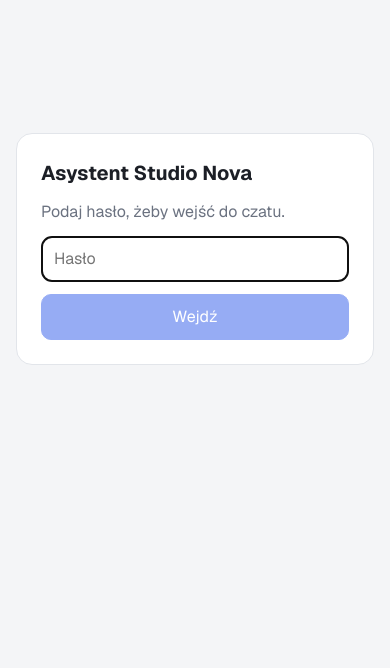
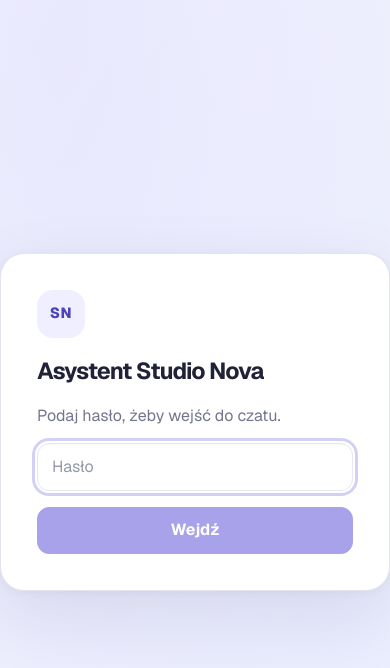
Before and after one commit to ivijan/laba-agent, a Next.js app: page / in a window 390 px wide. Shown: the top 668 px of the page. Built offline with nearby package versions, Linux system fonts and the light colour scheme; no server answers.

Commit message:
lesson 4 - refresh app UI

```diff
--- a/app/globals.css
+++ b/app/globals.css
@@ -1,151 +1,489 @@
 :root {
-  --bg: #f4f5f7;
+  --bg: #f5f6fb;
   --card: #ffffff;
-  --text: #1c1f26;
-  --muted: #6b7280;
-  --accent: #2f5bea;
-  --border: #e2e5ea;
-  --error: #c0392b;
+  --text: #202238;
+  --muted: #73768c;
+  --accent: #6257d9;
+  --accent-dark: #4b42bc;
+  --accent-soft: #f0efff;
+  --border: #e6e7f0;
+  --error: #b93848;
+  --shadow: 0 24px 70px rgb(38 34 87 / 10%), 0 2px 8px rgb(38 34 87 / 4%);
 }
 
 * {
   box-sizing: border-box;
 }
 
+html,
+body {
+  min-height: 100%;
+}
+
 body {
   margin: 0;
-  background: var(--bg);
+  background:
+    radial-gradient(ellipse at 16% 4%, rgb(226 224 255 / 58%), transparent 38rem),
+    radial-gradient(ellipse at 92% 95%, rgb(230 237 255 / 68%), transparent 34rem),
+    var(--bg);
   color: var(--text);
   font-family: var(--font-geist-sans), system-ui, sans-serif;
-  line-height: 1.5;
+  line-height: 1.55;
+}
+
+button,
+input {
+  font: inherit;
+}
+
+button {
+  min-height: 44px;
+  padding: 10px 16px;
+  border: 1px solid var(--accent);
+  border-radius: 12px;
+  background: var(--accent);
+  color: #fff;
+  font-weight: 650;
+  cursor: pointer;
+  transition: background 140ms ease, border-color 140ms ease, transform 140ms ease, box-shadow 140ms ease;
+}
+
+button:hover:not(:disabled) {
+  border-color: var(--accent-dark);
+  background: var(--accent-dark);
+  box-shadow: 0 5px 14px rgb(98 87 217 / 18%);
+  transform: translateY(-1px);
+}
+
+button:focus-visible,
+a:focus-visible,
+input:focus-visible {
+  outline: 3px solid rgb(98 87 217 / 28%);
+  outline-offset: 2px;
+}
+
+button.ghost {
+  border-color: var(--border);
+  background: #fff;
+  color: var(--accent-dark);
+}
+
+button.ghost:hover:not(:disabled) {
+  border-color: #c9c5ff;
+  background: var(--accent-soft);
+  box-shadow: none;
+}
+
+button:disabled {
+  opacity: 0.55;
+  cursor: not-allowed;
+}
+
+input {
+  width: 100%;
+  min-width: 0;
+  min-height: 46px;
+  padding: 11px 14px;
+  border: 1px solid var(--border);
+  border-radius: 12px;
+  background: #fff;
+  color: var(--text);
+  box-shadow: inset 0 1px 2px rgb(32 34 56 / 3%);
+}
+
+input::placeholder {
+  color: #9698aa;
 }
 
 .app {
   min-height: 100vh;
+  min-height: 100dvh;
   display: flex;
   justify-content: center;
-  align-items: flex-start;
-  padding: 32px 16px;
+  align-items: center;
+  padding: 24px;
 }
 
 .card {
   width: 100%;
-  max-width: 720px;
+  max-width: 900px;
   background: var(--card);
-  border: 1px solid var(--border);
-  border-radius: 16px;
-  padding: 24px;
+  border: 1px solid rgb(226 227 239 / 90%);
+  border-radius: 24px;
+  box-shadow: var(--shadow);
 }
 
 .login {
-  max-width: 380px;
-  margin-top: 12vh;
+  max-width: 430px;
+  padding: 36px;
   display: flex;
   flex-direction: column;
-  gap: 12px;
+  align-items: stretch;
+  gap: 14px;
+}
+
+.login h1 {
+  margin: 0;
+  font-size: clamp(1.45rem, 4vw, 1.8rem);
+  letter-spacing: -0.04em;
+}
+
+.login::before {
+  content: "SN";
+  width: 48px;
+  height: 48px;
+  display: grid;
+  place-items: center;
+  margin-bottom: 2px;
+  border-radius: 16px;
+  background: var(--accent-soft);
+  color: var(--accent-dark);
+  font-size: 0.92rem;
+  font-weight: 800;
+  letter-spacing: 0.04em;
+}
+
+.login button {
+  width: 100%;
+  margin-top: 2px;
 }
 
 h1 {
-  font-size: 1.25rem;
-  margin: 0;
+  font-size: 1.35rem;
+  letter-spacing: -0.035em;
 }
 
 h2 {
+  margin: 0 0 10px;
   font-size: 1rem;
-  margin: 0 0 8px;
 }
 
 .muted {
+  margin: 0;
   color: var(--muted);
-  margin: 0;
 }
 
 .error {
+  margin: 8px 0 0;
   color: var(--error);
-  margin: 8px 0 0;
 }
 
-header {
+.chat {
+  height: calc(100dvh - 48px);
+  min-height: 560px;
+  max-height: 1000px;
+  padding: 0;
+  display: flex;
+  flex-direction: column;
+  overflow: hidden;
+}
+
+.chat-header {
+  min-height: 94px;
   display: flex;
   justify-content: space-between;
   align-items: center;
-  margin-bottom: 16px;
+  gap: 20px;
+  padding: 20px 28px;
+  border-bottom: 1px solid var(--border);
+  background: rgb(255 255 255 / 94%);
 }
 
-input {
-  flex: 1;
+.brand {
   min-width: 0;
-  padding: 10px 12px;
-  border: 1px solid var(--border);
-  border-radius: 10px;
-  font: inherit;
+  display: flex;
+  align-items: center;
+  gap: 14px;
 }
 
-button {
-  padding: 10px 16px;
-  border: 1px solid var(--accent);
-  border-radius: 10px;
-  background: var(--accent);
+.brand-mark {
+  flex: 0 0 48px;
+  width: 48px;
+  height: 48px;
+  display: grid;
+  place-items: center;
+  border-radius: 16px;
+  background: linear-gradient(145deg, #756bea, #5549c9);
   color: #fff;
-  font: inherit;
-  cursor: pointer;
+  font-size: 1.05rem;
+  font-weight: 800;
+  box-shadow: 0 6px 14px rgb(98 87 217 / 22%);
 }
 
-button.ghost {
-  background: transparent;
-  color: var(--accent);
+.brand-copy {
+  min-width: 0;
 }
 
-button:disabled {
-  opacity: 0.5;
-  cursor: not-allowed;
+.brand h1 {
+  margin: 0;
+  font-size: 1.2rem;
+  line-height: 1.3;
+}
+
+.chat-intro {
+  margin: 3px 0 0;
+  color: var(--muted);
+  font-size: 0.88rem;
+}
+
+.chat-header > button {
+  flex: 0 0 auto;
 }
 
 .messages {
+  min-height: 0;
+  flex: 1;
+  display: flex;
+  flex-direction: column;
+  gap: 14px;
+  overflow-y: auto;
+  padding: 26px 30px;
+  scroll-behavior: smooth;
+  overscroll-behavior: contain;
+}
+
+.turn {
   display: flex;
   flex-direction: column;
   gap: 10px;
-  min-height: 240px;
-  margin-bottom: 16px;
 }
 
 .message {
-  max-width: 85%;
-  padding: 10px 14px;
-  border-radius: 14px;
+  width: fit-content;
+  max-width: min(78%, 680px);
+  padding: 13px 16px;
+  border: 1px solid transparent;
+  border-radius: 20px;
   white-space: pre-wrap;
   overflow-wrap: anywhere;
+  box-shadow: 0 2px 5px rgb(32 34 56 / 3%);
 }
 
 .message.user {
   align-self: flex-end;
+  border-bottom-right-radius: 7px;
   background: var(--accent);
   color: #fff;
 }
 
 .message.assistant {
   align-self: flex-start;
-  background: var(--bg);
+  border-color: #ececf4;
+  border-bottom-left-radius: 7px;
+  background: #f8f8fc;
+}
+
+.message.user .small {
+  color: rgb(255 255 255 / 76%);
 }
 
 .composer {
+  flex: 0 0 auto;
+  display: grid;
+  grid-template-columns: minmax(150px, 1fr) repeat(4, auto);
+  align-items: center;
+  gap: 9px;
+  padding: 15px 24px 12px;
+  border-top: 1px solid var(--border);
+  background: #fff;
+}
+
+.composer input:not([type="file"]) {
+  min-height: 46px;
+}
+
+.composer button {
+  white-space: nowrap;
+}
+
+.attachment {
+  flex: 0 0 auto;
   display: flex;
-  gap: 8px;
+  align-items: center;
+  gap: 10px;
+  margin: 0 24px;
+  padding: 10px 12px;
+  border: 1px solid var(--border);
+  border-radius: 14px;
+  background: #fafaff;
+}
+
+.attachment .thumb {
+  max-width: 52px;
+  max-height: 52px;
+  margin: 0;
+}
+
+.attachment .small {
+  flex: 1;
+  min-width: 0;
+  overflow: hidden;
+  text-overflow: ellipsis;
+  white-space: nowrap;
+}
+
+.chat > .error {
+  flex: 0 0 auto;
+  margin: 4px 24px;
+}
+
+.suggestions {
+  flex: 0 0 auto;
+  display: flex;
   flex-wrap: wrap;
+  align-items: center;
+  gap: 7px;
+  padding: 0 24px 17px;
+  background: #fff;
+}
+
+.small {
+  display: block;
+  color: var(--muted);
+  font-size: 0.77rem;
+}
+
+.labels {
+  display: flex;
+  flex-wrap: wrap;
+  gap: 6px;
+  margin-bottom: 8px;
+}
+
+.label {
+  padding: 3px 9px;
+  border: 1px solid #dedcff;
+  border-radius: 999px;
+  background: #f0efff;
+  color: #5148b5;
+  font-size: 0.74rem;
+  font-weight: 650;
+  line-height: 1.5;
+}
+
+.sources {
+  margin-top: 12px;
+  padding-top: 11px;
+  border-top: 1px solid var(--border);
+  font-size: 0.84rem;
+}
+
+.sources strong {
+  display: block;
+  margin-bottom: 7px;
+  color: var(--muted);
+  font-size: 0.75rem;
+  letter-spacing: 0.04em;
+  text-transform: uppercase;
+}
+
+.sources ul {
+  display: flex;
+  flex-wrap: wrap;
+  gap: 6px;
+  margin: 0 0 7px;
+  padding: 0;
+  list-style: none;
+}
+
+.sources li a {
+  display: block;
+  max-width: 100%;
+  padding: 4px 9px;
+  border: 1px solid var(--border);
+  border-radius: 999px;
+  background: #fff;
+  color: var(--accent-dark);
+  font-size: 0.76rem;
+  text-decoration: none;
+  overflow-wrap: anywhere;
+}
+
+.sources li a:hover,
+.download:hover {
+  color: var(--accent-dark);
+  text-decoration: underline;
+}
+
+.sources .small {
+  font-size: 0.72rem;
+}
+
+.sources a,
+.download {
+  color: var(--accent-dark);
+}
+
+.thumb {
+  display: block;
+  max-width: 180px;
+  max-height: 180px;
+  margin-bottom: 8px;
+  border-radius: 12px;
+  object-fit: cover;
+}
+
+.picture {
+  margin: 10px 0 0;
+}
+
+.picture img {
+  display: block;
+  max-width: min(100%, 520px);
+  max-height: 520px;
+  border: 1px solid rgb(32 34 56 / 8%);
+  border-radius: 16px;
+  object-fit: contain;
+}
+
+.picture figcaption {
+  display: flex;
+  justify-content: space-between;
+  align-items: center;
+  gap: 12px;
+  margin-top: 7px;
+}
+
+.download {
+  font-size: 0.84rem;
+  font-weight: 650;
+  text-decoration: none;
+}
+
+button.chip {
+  min-height: 32px;
+  padding: 5px 10px;
+  border-color: var(--border);
+  border-radius: 999px;
+  background: #fff;
+  color: #4c4d63;
+  font-size: 0.76rem;
+  font-weight: 550;
+  text-align: left;
+  white-space: normal;
+}
+
+button.chip:hover:not(:disabled) {
+  border-color: #c9c5ff;
+  background: var(--accent-soft);
+  color: var(--accent-dark);
+  box-shadow: none;
 }
 
 .analysis {
-  margin-top: 16px;
-  padding: 16px;
-  border: 1px dashed var(--border);
-  border-radius: 12px;
+  flex: 0 0 auto;
+  margin: 0 24px 18px;
+  padding: 16px 18px;
+  border: 1px solid var(--border);
+  border-radius: 16px;
+  background: #fafaff;
 }
 
 .analysis dl {
-  margin: 0;
   display: grid;
   grid-template-columns: max-content 1fr;
-  gap: 6px 16px;
+  gap: 7px 16px;
+  margin: 0;
 }
 
 .analysis dt {
@@ -153,109 +491,173 @@ button:disabled {
 }
 
 .analysis dd {
+  min-width: 0;
   margin: 0;
+  overflow-wrap: anywhere;
 }
 
-/* --- Lekcja 3: narzędzia, źródła, obrazy --- */
+@media (max-width: 760px) {
+  .app {
+    min-height: 100dvh;
+    padding: 12px;
+  }
 
-.turn {
-  display: flex;
-  flex-direction: column;
+  .chat {
+    height: calc(100dvh - 24px);
+    min-height: 500px;
+    border-radius: 20px;
+  }
+
+  .chat-header {
+    min-height: 82px;
+    padding: 16px 18px;
+  }
+
+  .brand {
     gap: 10px;
   }
 
-.small {
-  display: block;
-  font-size: 0.8rem;
-  color: var(--muted);
+  .brand-mark {
+    flex-basis: 42px;
+    width: 42px;
+    height: 42px;
+    border-radius: 14px;
   }
 
-.labels {
-  display: flex;
-  flex-wrap: wrap;
-  gap: 6px;
-  margin-bottom: 6px;
+  .brand h1 {
+    font-size: 1.04rem;
   }
 
-.label {
+  .chat-intro {
+    max-width: 45ch;
     font-size: 0.8rem;
-  padding: 2px 8px;
-  border: 1px solid var(--border);
-  border-radius: 999px;
-  background: var(--card);
-  color: var(--muted);
   }
 
-.sources {
-  margin-top: 10px;
-  padding-top: 8px;
-  border-top: 1px solid var(--border);
-  font-size: 0.9rem;
+  .messages {
+    padding: 20px 17px;
   }
 
-.sources ul {
-  margin: 4px 0;
-  padding-left: 18px;
+  .message {
+    max-width: 88%;
+    padding: 11px 13px;
   }
 
-.sources a,
-.download {
-  color: var(--accent);
+  .composer {
+    grid-template-columns: repeat(2, minmax(0, 1fr));
+    gap: 8px;
+    padding: 12px 14px 9px;
   }
 
-.thumb {
-  display: block;
-  max-width: 160px;
-  max-height: 160px;
-  border-radius: 10px;
-  margin-bottom: 6px;
+  .composer input:not([type="file"]) {
+    grid-column: 1 / -1;
   }
 
-.picture {
-  margin: 8px 0 0;
-}
-
-.picture img {
-  display: block;
-  max-width: 100%;
-  border-radius: 10px;
-}
-
-.picture figcaption {
-  display: flex;
-  justify-content: space-between;
-  align-items: center;
-  gap: 12px;
-  margin-top: 6px;
+  .composer button {
+    width: 100%;
+    min-width: 0;
+    padding: 9px 8px;
+    font-size: 0.82rem;
+    white-space: normal;
   }
 
   .attachment {
-  display: flex;
-  align-items: center;
-  gap: 10px;
-  margin-bottom: 8px;
-}
-
-.attachment .thumb {
-  max-width: 64px;
-  max-height: 64px;
-  margin: 0;
+    margin-right: 14px;
+    margin-left: 14px;
   }
 
   .suggestions {
-  display: flex;
-  flex-wrap: wrap;
-  align-items: center;
     gap: 6px;
-  margin-top: 10px;
+    padding: 0 14px 13px;
   }
 
-button.chip {
-  padding: 4px 10px;
-  font-size: 0.8rem;
-  border-color: var(--border);
-  border-radius: 999px;
-  background: transparent;
-  color: var(--text);
-  text-align: left;
+  .suggestions > .small {
+    flex-basis: 100%;
   }
+
+  .analysis {
+    margin-right: 14px;
+    margin-left: 14px;
+    padding: 14px;
+  }
+}
+
+@media (max-width: 420px) {
+  .app {
+    padding: 0;
+  }
+
+  .chat {
+    height: 100dvh;
+    min-height: 0;
+    border: 0;
+    border-radius: 0;
+  }
+
+  .chat-header {
+    gap: 8px;
+    padding: 13px 12px;
+  }
+
+  .chat-header > button {
+    min-height: 40px;
+    padding: 8px 11px;
+    font-size: 0.82rem;
+  }
+
+  .brand-mark {
+    flex-basis: 38px;
+    width: 38px;
+    height: 38px;
+  }
+
+  .brand h1 {
+    font-size: 0.95rem;
+  }
+
+  .chat-intro {
+    max-width: 33ch;
+    font-size: 0.73rem;
+    line-height: 1.35;
+  }
+
+  .messages {
+    padding: 16px 12px;
+  }
+
+  .message {
+    max-width: 92%;
+    border-radius: 17px;
+  }
+
+  .composer {
+    padding-right: 10px;
+    padding-left: 10px;
+  }
+
+  .composer button {
+    font-size: 0.76rem;
+  }
+
+  .suggestions {
+    padding-right: 10px;
+    padding-left: 10px;
+  }
+
+  .analysis dl {
+    grid-template-columns: 1fr;
+    gap: 2px;
+  }
+
+  .analysis dd {
+    margin-bottom: 8px;
+  }
+}
+
+@media (prefers-reduced-motion: reduce) {
+  *,
+  *::before,
+  *::after {
+    scroll-behavior: auto !important;
+    transition-duration: 0.01ms !important;
+  }
+}
```
Also changed, not shown: app/components/Chat.tsx (+8 -3 lines). Lines whose indentation alone changed are shown as unchanged.
